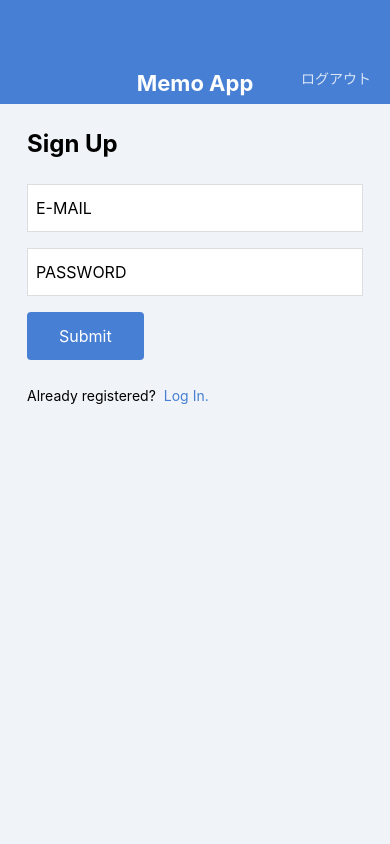
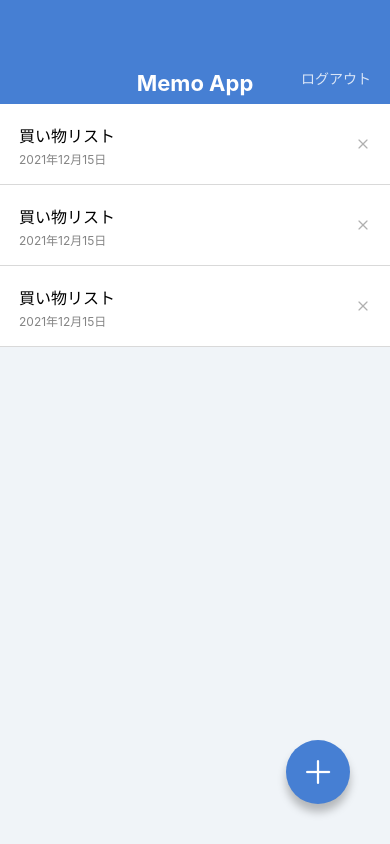
Before and after one commit to kangaroo-lab/memoapp, a React Native app: screen /MemoList in a window 390 px wide. Built offline with nearby package versions, Linux system fonts and the light colour scheme.

Commit message:
Commit new animation

```diff
--- a/App.jsx
+++ b/App.jsx
@@ -10,6 +10,6 @@
 
 export default function App() {
   return (
-    <SignUpScreen/>
+    <MemoListScreen/>
   );
 }
--- a/src/components/Button.jsx
+++ b/src/components/Button.jsx
@@ -1,19 +1,24 @@
-import { string } from 'prop-types';
+import { string, func } from 'prop-types';
 import React from 'react';
-import {View, Text, StyleSheet} from 'react-native';
+import {TouchableOpacity, Text, StyleSheet} from 'react-native';
 
 export default function Button(props){
-    const { label } = props;
+    const { label, onPress } = props;
     return(
-    <View style={styles.buttonContainer}>
+    <TouchableOpacity style={styles.buttonContainer} onPress={onPress}>
         <Text style={styles.buttonLabel}>{label}</Text>
-    </View>
+    </TouchableOpacity>
 
     );
 }
 
 Button.propTypes = {
     label : string.isRequired,
+    onPress: func,
+};
+
+Button.defaultProps = {
+    onPress: null,
 };
 
 const styles = StyleSheet.create({
--- a/src/components/CircleButton.jsx
+++ b/src/components/CircleButton.jsx
@@ -1,15 +1,15 @@
 import React from 'react';
-import {View,  StyleSheet} from 'react-native';
-import {string, shape} from 'prop-types';
+import {StyleSheet, TouchableOpacity} from 'react-native';
+import {string, shape, func} from 'prop-types';
 import { AntDesign } from '@expo/vector-icons';
 
 
 export default function circleButton(props){
-    const { style, name} = props
+    const { style, name, onPress} = props
     return (
-    <View style={[styles.circleButton, style]}>
+    <TouchableOpacity style={[styles.circleButton, style]}onPress={onPress}>
         <AntDesign name={name} size={32} color="white" />
-    </View>
+    </TouchableOpacity>
 
     );
 }
@@ -17,10 +17,12 @@
 circleButton.protoTypes = {
     style: shape(),
     name: string.isRequired,
+    onPress: func,
 };
 
 circleButton.defaultProps = {
     style: null,
+    onPress: null,
 };
 
 const styles = StyleSheet.create({
--- a/src/components/MemoList.jsx
+++ b/src/components/MemoList.jsx
@@ -1,6 +1,6 @@
 import { Feather } from '@expo/vector-icons';
 import React from 'react';
-import {View,Text,StyleSheet} from 'react-native';
+import {View,Text,StyleSheet,TouchableOpacity} from 'react-native';
 
 export default function memoList() {
     return (
@@ -10,9 +10,11 @@
                 <Text style={styles.memoListItemTitle}>買い物リスト</Text>
                 <Text style={styles.memoListItemDate}>2021年12月15日</Text>
             </View>
-            <View>
+
+            <TouchableOpacity>
                 <Feather name="x" size={16} color='#B0B0B0'/>
-            </View>
+            </TouchableOpacity>
+
             </View>
 
             <View　style={styles.memoListItem}>
@@ -20,9 +22,11 @@
                 <Text style={styles.memoListItemTitle}>買い物リスト</Text>
                 <Text style={styles.memoListItemDate}>2021年12月15日</Text>
             </View>
-            <View>
-            <Feather name="x" size={16} color='#B0B0B0'/>
-            </View>
+
+            <TouchableOpacity>
+                <Feather name="x" size={16} color='#B0B0B0'/>
+            </TouchableOpacity>
+
             </View>
 
             <View　style={styles.memoListItem}>
@@ -30,9 +34,9 @@
                 <Text style={styles.memoListItemTitle}>買い物リスト</Text>
                 <Text style={styles.memoListItemDate}>2021年12月15日</Text>
             </View>
-            <View>
+            <TouchableOpacity>
                 <Feather name="x" size={16} color='#B0B0B0'/>
-            </View>
+            </TouchableOpacity>
         </View>
 
       </View>
--- a/src/screens/LogInScreen.jsx
+++ b/src/screens/LogInScreen.jsx
@@ -1,5 +1,5 @@
 import React from 'react';
-import {View, Text, TextInput,StyleSheet} from 'react-native';
+import {View, Text, TextInput,StyleSheet, TouchableOpacity} from 'react-native';
 
 import AppBar from '../components/AppBar';
 import Button from '../components/Button';
@@ -15,7 +15,9 @@
                 <Button label='Submit'/>
                 <View style={styles.footer}>
                     <Text style={styles.footerText}>Not registered?</Text>
+                    <TouchableOpacity>
                     <Text style={styles.footerLink}>Sign up here!</Text>
+                    </TouchableOpacity>
                 </View>
             </View>
         </View>
--- a/src/screens/MemoEditScreen.jsx
+++ b/src/screens/MemoEditScreen.jsx
@@ -13,7 +13,7 @@
             <View style={styles.inputContainer}>
                 <TextInput value="買い物リスト" multiline style={styles.input}/>
             </View>
-            <CircleButton name='check'/>
+            <CircleButton name='check' />
         </KeyboardSafeView>
     );
 }
--- a/src/screens/SignUpScreen.jsx
+++ b/src/screens/SignUpScreen.jsx
@@ -1,5 +1,5 @@
 import React from 'react';
-import {View, Text, TextInput,StyleSheet} from 'react-native';
+import {View, Text, TextInput,StyleSheet,TouchableOpacity} from 'react-native';
 
 import AppBar from '../components/AppBar';
 import Button from '../components/Button';
@@ -15,7 +15,9 @@
                 <Button label='Submit'/>
                 <View style={styles.footer}>
                     <Text style={styles.footerText}>Already registered?</Text>
-                    <Text style={styles.footerLink}>Log In.</Text>
+                    <TouchableOpacity>
+                        <Text style={styles.footerLink}>Log In.</Text>
+                    </TouchableOpacity>
                 </View>
             </View>
         </View>
```
